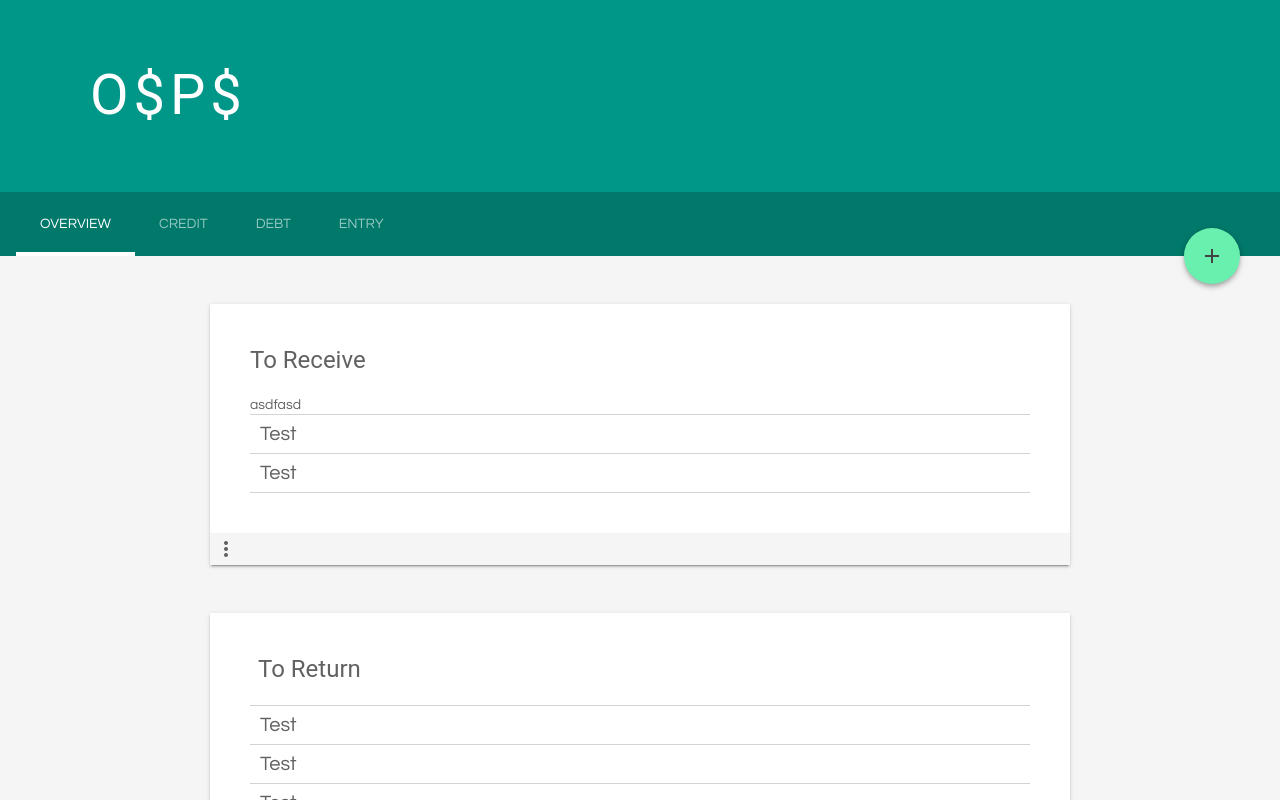
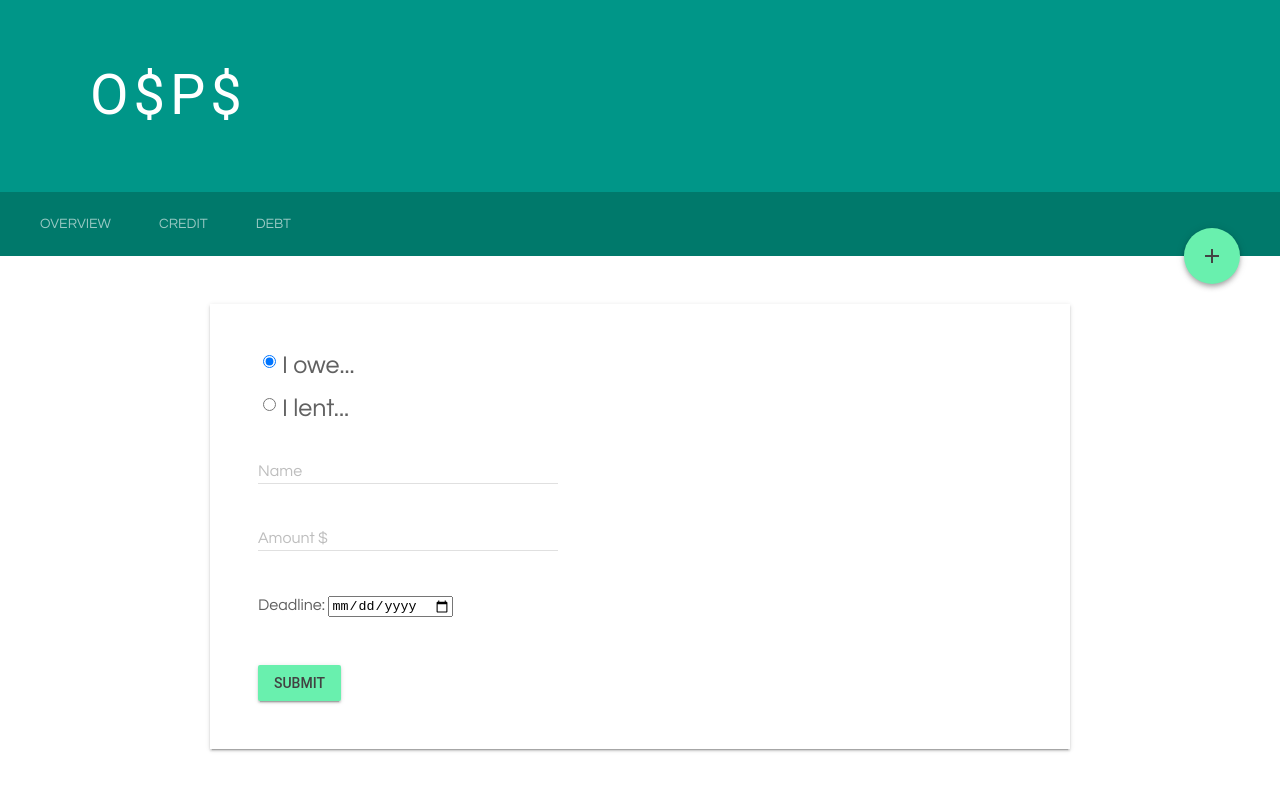
Before and after one commit to MaggieMeow/OweMoneyPayMoney, a browser extension: page web-starter-kit-master/app/index.html in a window 1280 px wide. Both pictures are taken after a click on the button "add". Drawn offline with nearby package versions, Linux system fonts and the light colour scheme.

Commit message:
link entry form to add button

```diff
--- a/web-starter-kit-master/app/index.html
+++ b/web-starter-kit-master/app/index.html
@@ -73,17 +73,24 @@
         <a href="#credit-summary" class="mdl-layout__tab">Credit</a>
         <a href="#debt-summary" class="mdl-layout__tab">Debt</a>
         <!-- <a href="#features" class="mdl-layout__tab">Technology</a> -->
-        <a href="#entry-form" style="" class="mdl-layout__tab"> Entry</a>
+        <a href="#entry-form" style="display: none;" class="mdl-layout__tab", id="entry-tab"> Entry</a>
 
         <button class="mdl-button mdl-js-button mdl-button--fab mdl-js-ripple-effect mdl-button--colored mdl-shadow--4dp mdl-color--accent" id="add" onclick="addEntry()">
           <i class="material-icons" role="presentation">add</i>
           <!-- <span class="visuallyhidden">Add</span> -->
         </button>
 
+        <!--  -->
         <script>
           function addEntry() {
-            //console.log("haha");
-            //document.getElementById("footer").style.display = 'none';
+            var active_tab = document.getElementById("entry-tab");
+            var tab_list = document.getElementsByClassName("mdl-layout__tab")
+            for (var k = 0; k < tab_list.length; k++) {
+              tab_list[k].classList.remove("is-active");
+            }
+            active_tab.classList.add("is-active");
+            active_tab.click();
+
           }
         </script>
 
```
Lines whose indentation alone changed are shown as unchanged.
